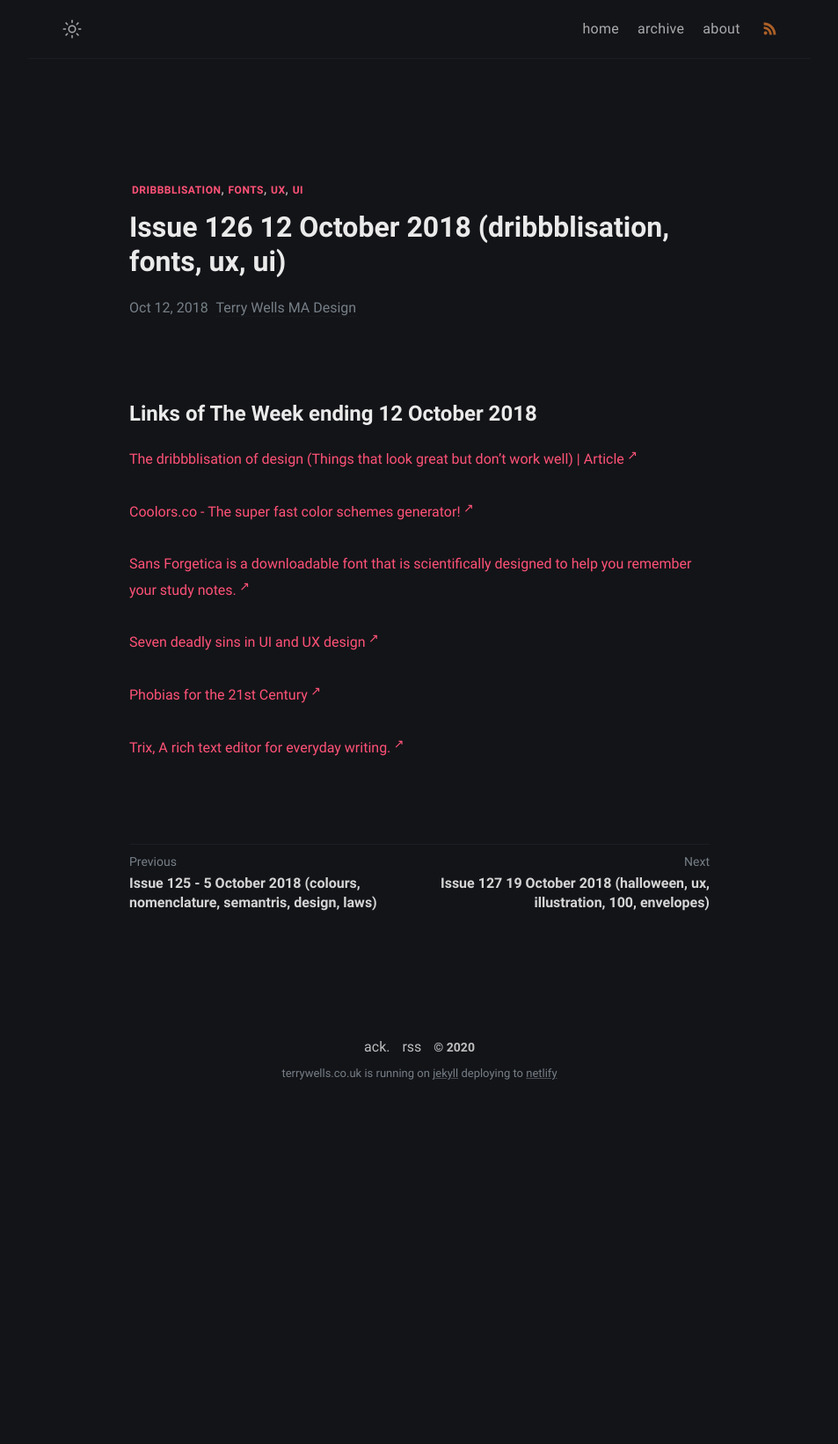
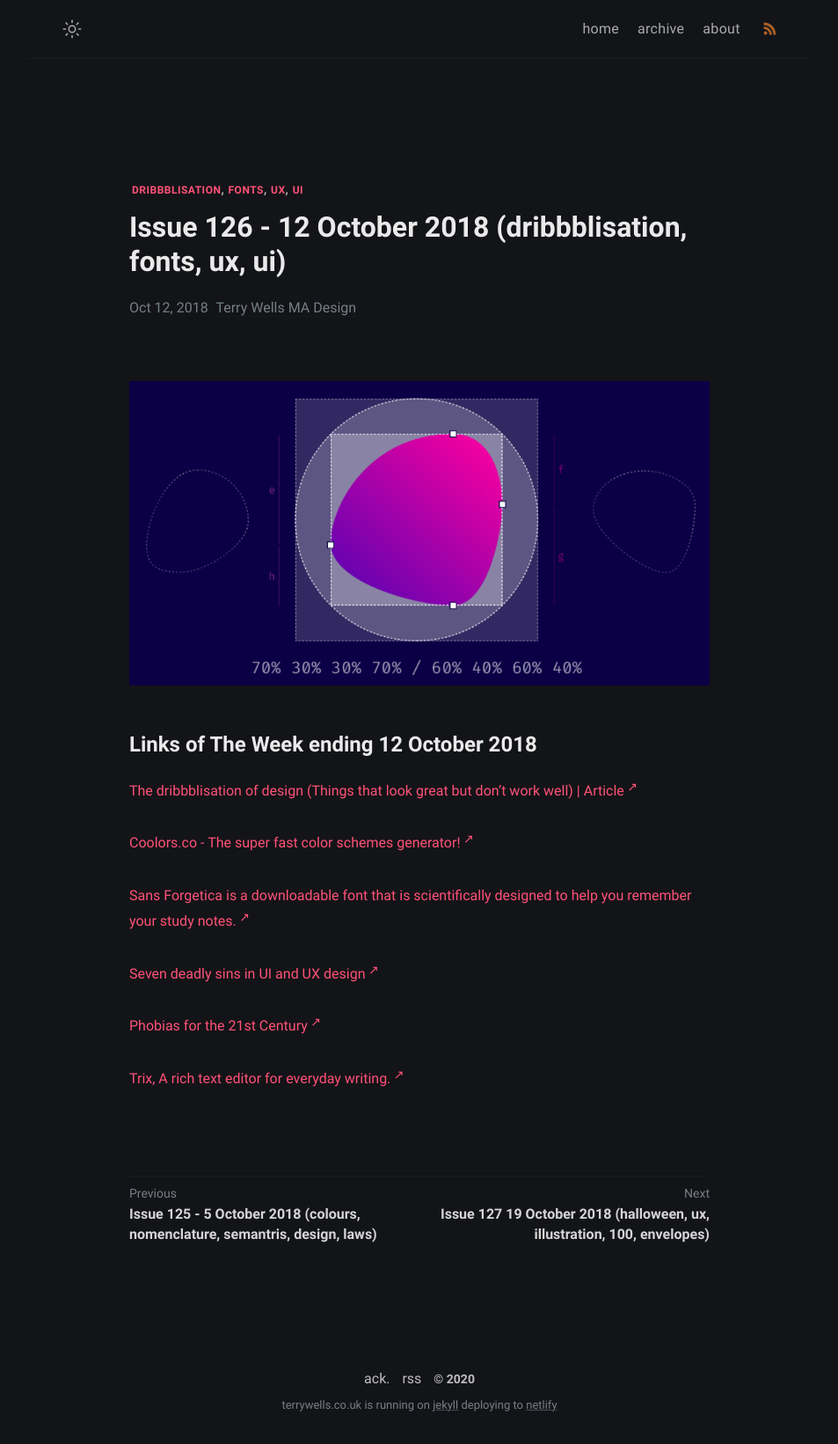
Before and after one commit to wristtattoo/jekyll-klise, a Jekyll site: the page built from _posts/2020-11-03-issue-126-12-october-2018-dribbblisation-fonts-ux-ui.md, in a window 1280 px wide. Shown: the whole page at 88% size, without its empty margins (163-1116 px from the left). Built offline with Jekyll 4.4.1, drawn with Linux system fonts in a browser that asks for light colours; a script that is not in the unit is left out; before the commit the page ends 1264 px from its top, so only the background shows below that.

Commit message:
Update Links of The Week “2020-11-03-issue-126-12-october-2018-dribbblisation-fonts-ux-ui”

```diff
--- a/_posts/2020-11-03-issue-126-12-october-2018-dribbblisation-fonts-ux-ui.md
+++ b/_posts/2020-11-03-issue-126-12-october-2018-dribbblisation-fonts-ux-ui.md
@@ -1,9 +1,11 @@
 ---
 layout: post
-title: Issue 126 12 October 2018 (dribbblisation, fonts, ux, ui)
+title: Issue 126 - 12 October 2018 (dribbblisation, fonts, ux, ui)
 tags: dribbblisation fonts ux ui
 date: 2018-10-12T13:39:51.529Z
 ---
+![Coolors.co](/assets/uploads/issue-126.png "Coolors.co")
+
 # Links of The Week ending 12 October 2018
 
 <a href="https://www.intercom.com/blog/the-dribbblisation-of-design/" target="_blank">The dribbblisation of design (Things that look great but don’t work well) | Article</a>
```
Also changed, not shown: assets/uploads/issue-126.png (added).
